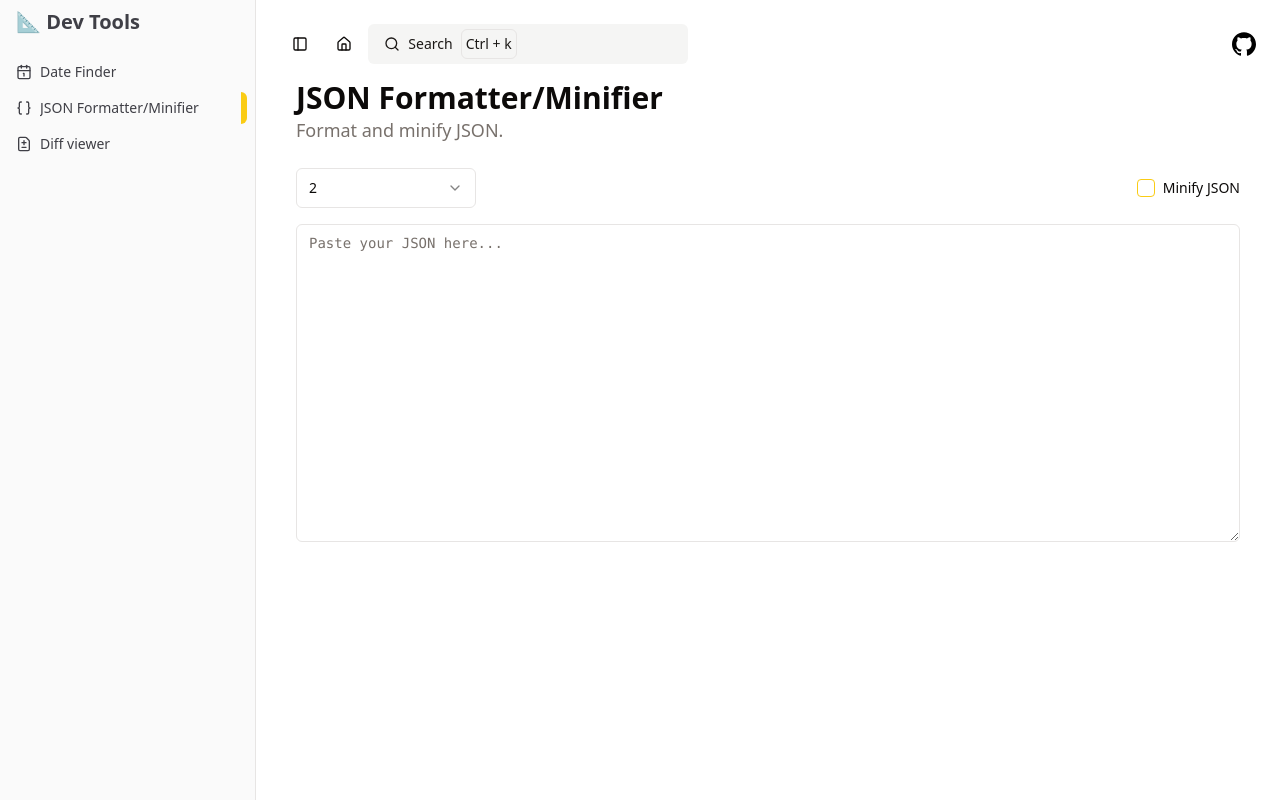
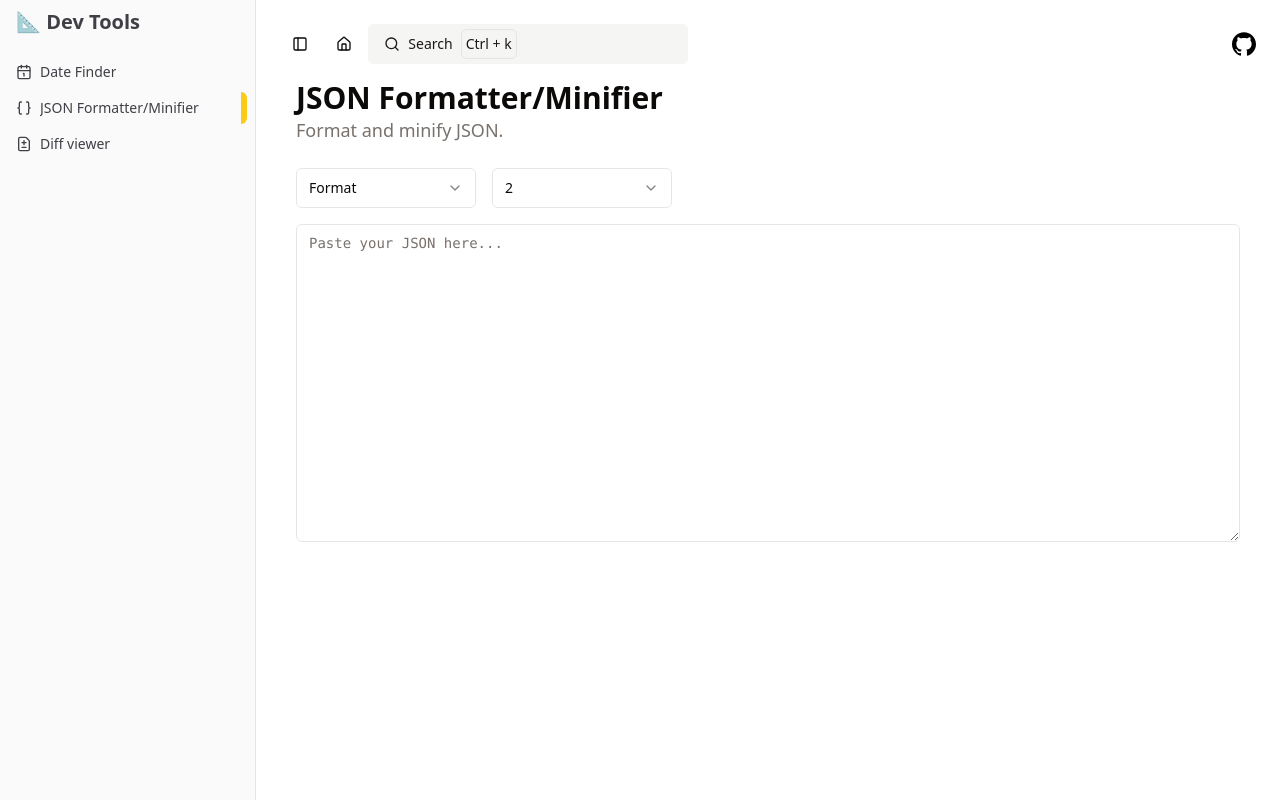
Before and after one commit to brequet/dev-tools, a SvelteKit app: page /json-formatter in a window 1280 px wide. Built offline with nearby package versions, Linux system fonts and the light colour scheme.

Commit message:
reworked formatting option json formatter

```diff
--- a/src/routes/diff-viewer/+page.svelte
+++ b/src/routes/diff-viewer/+page.svelte
@@ -10,7 +10,10 @@
 
 	type OutputFormatType = 'line-by-line' | 'side-by-side';
 
-	const outputFormatOptions = [
+	const outputFormatOptions: {
+		value: OutputFormatType;
+		label: string;
+	}[] = [
 		{ value: 'line-by-line', label: 'Line by Line' },
 		{ value: 'side-by-side', label: 'Side by Side' }
 	];
--- a/src/routes/json-formatter/+page.svelte
+++ b/src/routes/json-formatter/+page.svelte
@@ -1,50 +1,56 @@
 <script lang="ts">
 	import CodeViewer from '$lib/components/code-viewer.svelte';
 	import * as Alert from '$lib/components/ui/alert';
-	import { Checkbox } from '$lib/components/ui/checkbox';
-	import { Label } from '$lib/components/ui/label';
 	import * as Select from '$lib/components/ui/select';
 	import { Textarea } from '$lib/components/ui/textarea';
 	import { formatJson, minifyJson } from '$lib/services/json';
 	import { cn } from '$lib/utils';
 
+	const formattingOptions = [{ value: 'Format' }, { value: 'Minify' }];
+	let selectedFormattingOption = $state(formattingOptions[0].value);
+
 	const jsonSpacingOptions = [{ value: '2' }, { value: '4' }, { value: '8' }];
 	let selectedJsonSpacingOption = $state(jsonSpacingOptions[0].value);
 
-	let minifyFlag = $state(false);
-
 	let inputJson = $state('');
 	let outputJson = $derived(
-		minifyFlag ? minifyJson(inputJson) : formatJson(inputJson, Number(selectedJsonSpacingOption))
+		selectedFormattingOption === 'Minify'
+			? minifyJson(inputJson)
+			: formatJson(inputJson, Number(selectedJsonSpacingOption))
 	);
 </script>
 
 <div class="space-y-4">
-	<div class="flex flex-wrap justify-between">
-		<Select.Root type="single" name="jsonSpacing" bind:value={selectedJsonSpacingOption}>
-			<Select.Trigger class="w-[180px]">{selectedJsonSpacingOption}</Select.Trigger>
+	<div class="flex gap-4">
+		<Select.Root type="single" name="jsonSpacing" bind:value={selectedFormattingOption}>
+			<Select.Trigger class="w-[180px]">{selectedFormattingOption}</Select.Trigger>
 			<Select.Content>
 				<Select.Group>
-					<Select.GroupHeading>JSON Spacing</Select.GroupHeading>
-					{#each jsonSpacingOptions as spacingOption}
-						<Select.Item value={spacingOption.value} label={`${spacingOption.value}`}
-							>{spacingOption.value}</Select.Item
-						>
+					<Select.GroupHeading>Formatting Option</Select.GroupHeading>
+					{#each formattingOptions as formattingOption}
+						<Select.Item value={formattingOption.value} label={formattingOption.value}>
+							{formattingOption.value}
+						</Select.Item>
 					{/each}
 				</Select.Group>
 			</Select.Content>
 		</Select.Root>
 
-		<div class="flex items-center space-x-2">
-			<Checkbox id="terms" bind:checked={minifyFlag} aria-labelledby="terms-label" />
-			<Label
-				id="terms-label"
-				for="terms"
-				class="text-sm font-medium leading-none peer-disabled:cursor-not-allowed peer-disabled:opacity-70"
-			>
-				Minify JSON
-			</Label>
-		</div>
+		{#if selectedFormattingOption === 'Format'}
+			<Select.Root type="single" name="jsonSpacing" bind:value={selectedJsonSpacingOption}>
+				<Select.Trigger class="w-[180px]">{selectedJsonSpacingOption}</Select.Trigger>
+				<Select.Content>
+					<Select.Group>
+						<Select.GroupHeading>JSON Spacing</Select.GroupHeading>
+						{#each jsonSpacingOptions as spacingOption}
+							<Select.Item value={spacingOption.value} label={`${spacingOption.value}`}>
+								{spacingOption.value}
+							</Select.Item>
+						{/each}
+					</Select.Group>
+				</Select.Content>
+			</Select.Root>
+		{/if}
 	</div>
 
 	<Textarea
```
